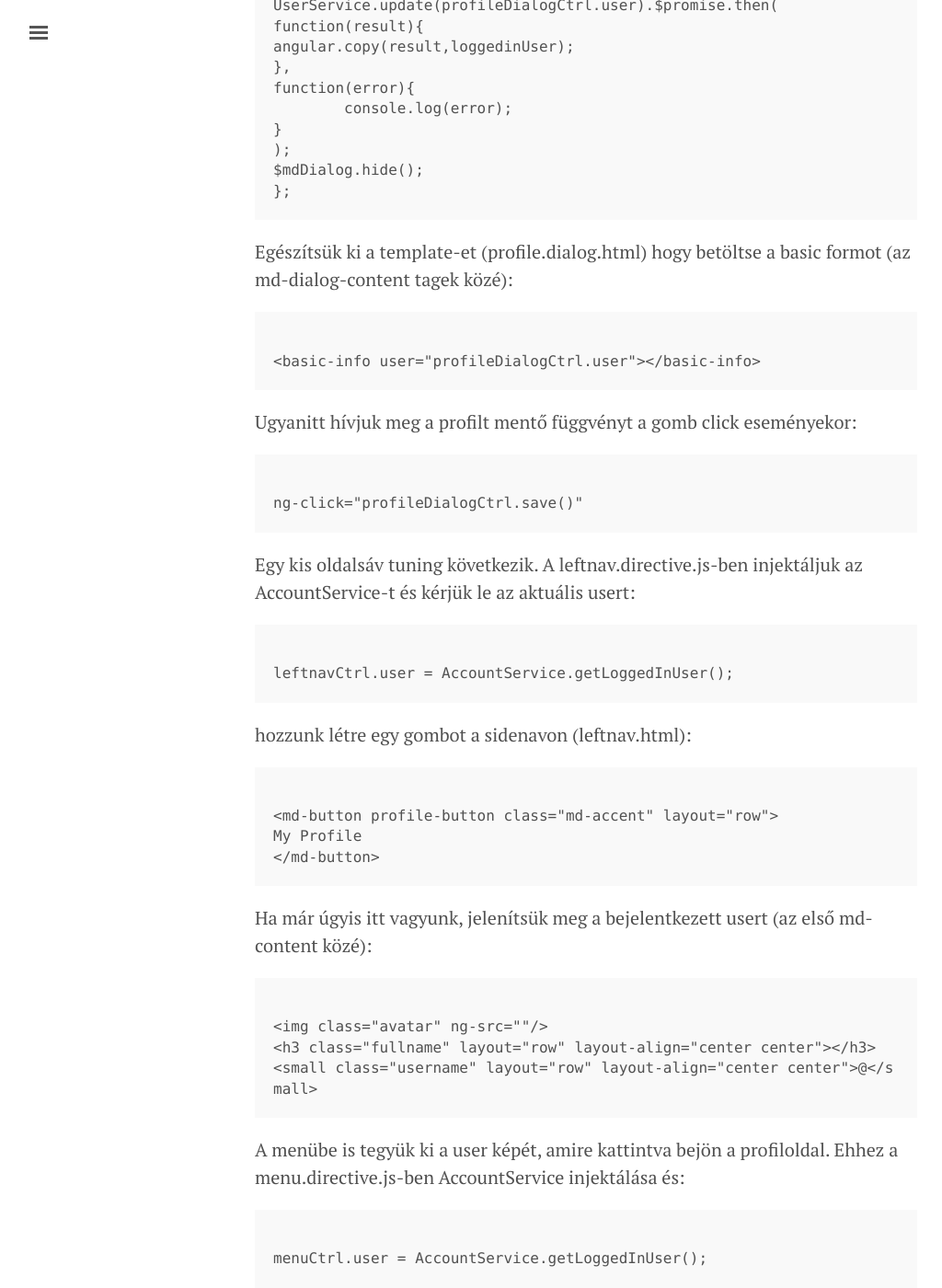
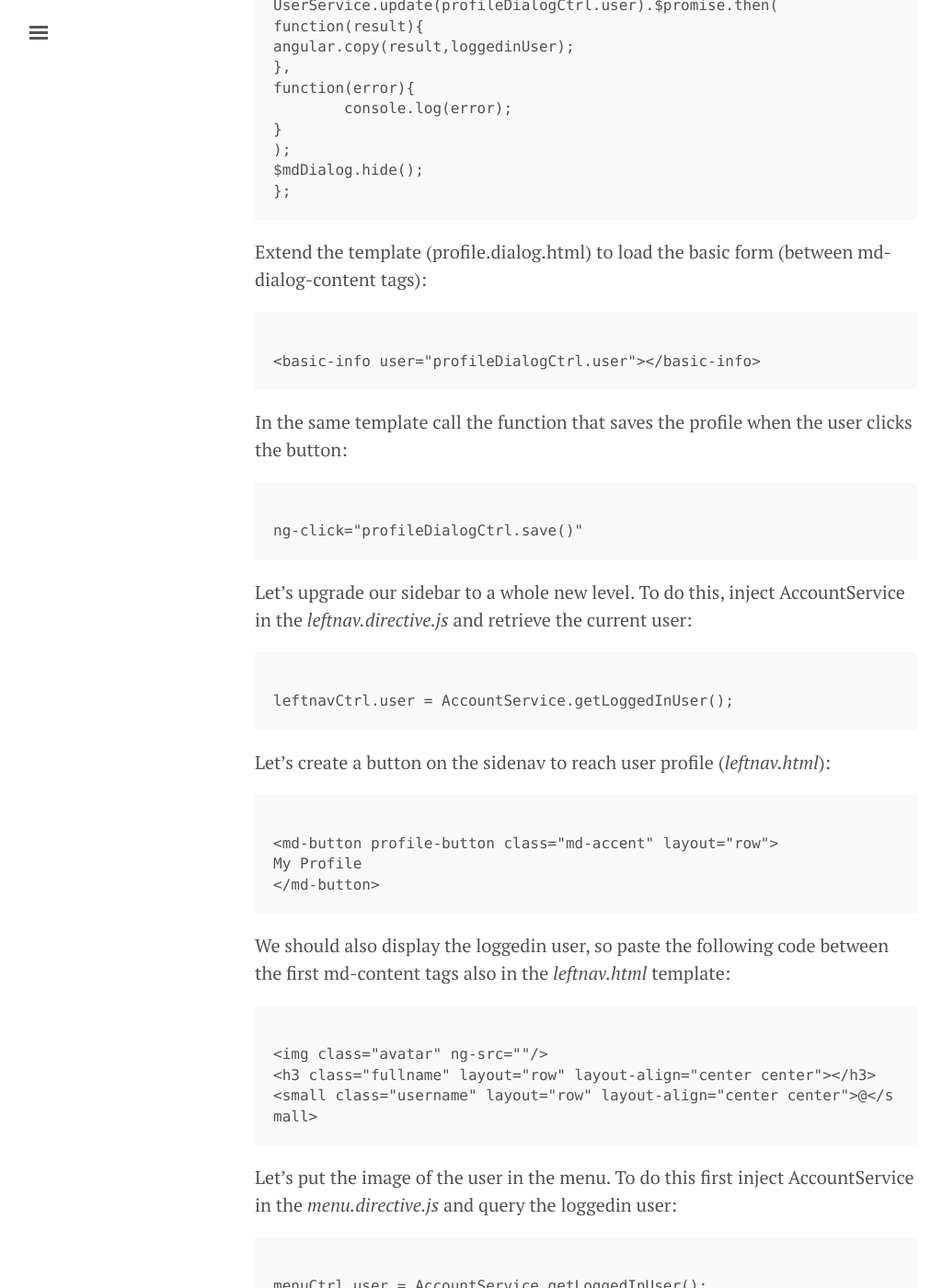
Before and after one commit to annatomka/annatomka.github.io, a Jekyll site: the page built from _posts/2015-09-23-angularjs-chat-example.md, in a window 1280 px wide and 1400 px high, scrolled down 4276 px. Shown: the whole window at 92% size, without its empty margins (3-1027 px from the left). Built offline with Jekyll 4.4.1, drawn with Linux system fonts in a browser that asks for light colours; some of the changed text lies outside the part shown.

Commit message:
Translate profile step

```diff
--- a/_posts/2015-09-23-angularjs-chat-example.md
+++ b/_posts/2015-09-23-angularjs-chat-example.md
@@ -115,16 +115,16 @@ class=&#x22;md-primary md-button md-cyan-theme&#x22; ui-sref=&#x22;registration&
 aria-label=&#x22;Don&#x27;t have an account? Create one now&#x22;&#x3E;Don&#x27;t have an account? Create one now&#x3C;/a&#x3E;
 </code></pre>
 
-### Profil
+### Profile
 
 #### step_profile
+If you've got stucked in the previous step, just switch to branch *step_profile* and continue work from here:
 
-Ha nem sikerült volna az előző szakaszt végigvinni, a step_profile branch-re válts át és innen folytasd a munkát:
 <pre><code>
 git checkout step_profile
 </code></pre>
 
-Egészítsük ki a direktívát (profile.directive.js) hogy betöltse az aktuális usert:
+Complete the *profile.directive.js* directive to load the current user:
 
 <pre><code>
 var loggedinUser = AccountService.getLoggedInUser();
@@ -133,7 +133,7 @@ profileDialogCtrl.user = {};
 angular.copy(loggedinUser,profileDialogCtrl.user);
 </code></pre>
 
-Elmentési lehetőség:
+We also want to save the profile details, so add the following function too:
 
 <pre><code>
 profileDialogCtrl.save = function () {
@@ -150,26 +150,25 @@ $mdDialog.hide();
 };
 </code></pre>
 
-Egészítsük ki a template-et (profile.dialog.html) hogy betöltse a basic formot (az md-dialog-content tagek közé):
+Extend the template (profile.dialog.html) to load the basic form (between md-dialog-content tags):
 
 <pre><code>
 &#x3C;basic-info user=&#x22;profileDialogCtrl.user&#x22;&#x3E;&#x3C;/basic-info&#x3E;
 </code></pre>
 
-Ugyanitt hívjuk meg a profilt mentő függvényt a gomb click eseményekor:
+In the same template call the function that saves the profile when the user clicks the button:
 
 <pre><code>
 ng-click="profileDialogCtrl.save()"
 </code></pre>
 
-Egy kis oldalsáv tuning következik.
-A leftnav.directive.js-ben injektáljuk az AccountService-t és kérjük le az aktuális usert:
+Let's upgrade our sidebar to a whole new level. To do this, inject AccountService in the *leftnav.directive.js* and retrieve the current user:
 
 <pre><code>
 leftnavCtrl.user = AccountService.getLoggedInUser();
 </code></pre>
 
-hozzunk létre egy gombot a sidenavon (leftnav.html):
+Let's create a button on the sidenav to reach user profile (*leftnav.html*):
 
 <pre><code>
 &#x3C;md-button profile-button class=&#x22;md-accent&#x22; layout=&#x22;row&#x22;&#x3E;
@@ -177,7 +176,7 @@ My Profile
 &#x3C;/md-button&#x3E;
 </code></pre>
 
-Ha már úgyis itt vagyunk, jelenítsük meg a bejelentkezett usert (az első md-content közé):
+We should also display the loggedin user, so paste the following code between the first md-content tags also in the *leftnav.html* template:
 
 <pre><code>
 &#x3C;img class=&#x22;avatar&#x22; ng-src=&#x22;{{ leftnavCtrl.user.imageUrl }}&#x22;/&#x3E;
@@ -185,13 +184,14 @@ Ha már úgyis itt vagyunk, jelenítsük meg a bejelentkezett usert (az első md
 &#x3C;small class=&#x22;username&#x22; layout=&#x22;row&#x22; layout-align=&#x22;center center&#x22;&#x3E;@{{ leftnavCtrl.user.username}}&#x3C;/small&#x3E;
 </code></pre>
 
-A menübe is tegyük ki a user képét, amire kattintva bejön a profiloldal. Ehhez a menu.directive.js-ben AccountService injektálása és:
+Let's put the image of the user in the menu. To do this first inject AccountService in the *menu.directive.js* and query the loggedin user:
 
 <pre><code>
 menuCtrl.user = AccountService.getLoggedInUser();
 </code></pre>
 
-menu.html-ben:
+Display the user avatar as a button (menu.html), that way the user can click on it and edit its profile:
+
 <pre><code>
 &#x3C;md-button profile-button class=&#x22;md-icon-button&#x22; aria-label=&#x22;More&#x22;  ng-if=&#x22;$root.loggedIn&#x22;&#x3E;
 &#x3C;img ng-src=&#x22;{{ menuCtrl.user.imageUrl }}&#x22; class=&#x22;md-avatar message-avatar&#x22; style=&#x22;    height: 50px;
```
